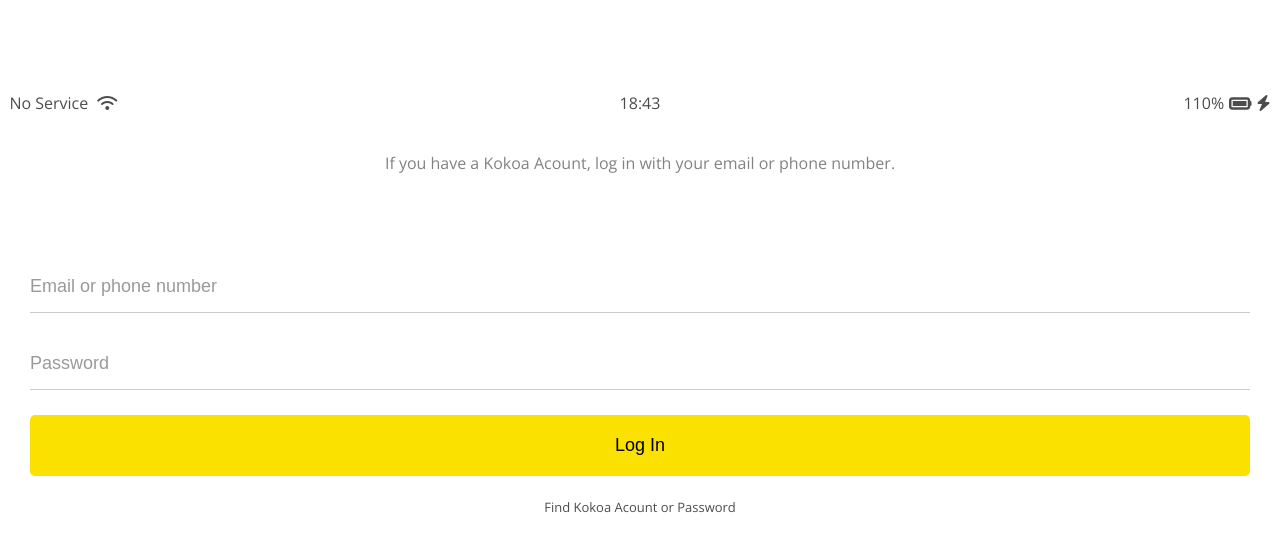
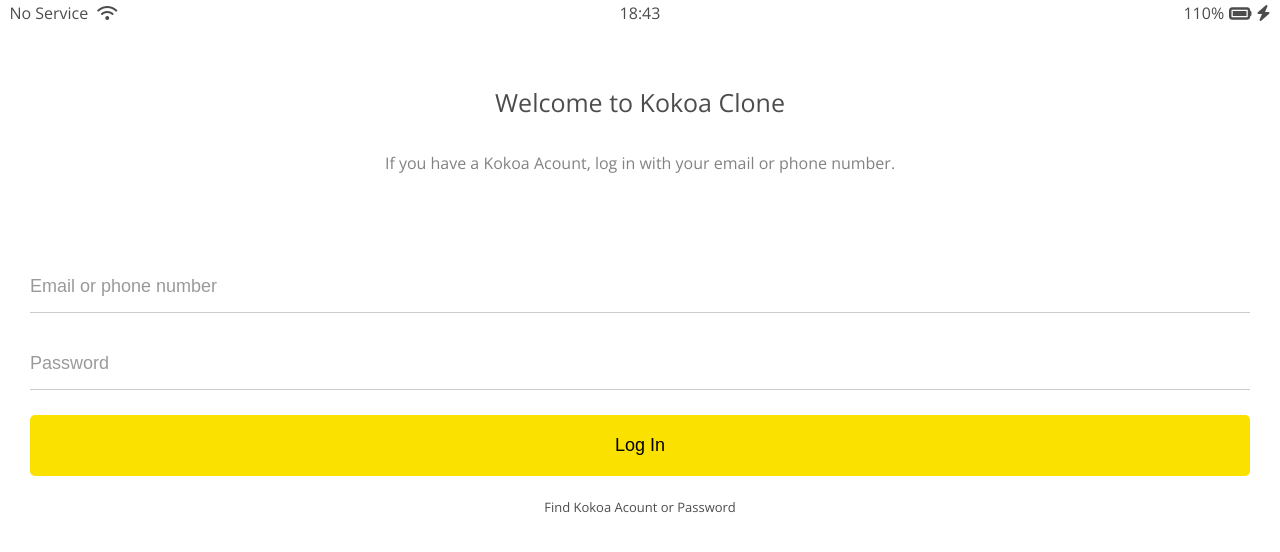
Before and after one commit to pjk0007/Front-End, a plain HTML site: page kakao-clone/index.html in a window 1280 px wide. Shown: the top 552 px of the page. Drawn offline with nearby package versions, Linux system fonts and the light colour scheme.

Commit message:
status-bar v1.0

```diff
--- a/kakao-clone/css/components/status-bar.css
+++ b/kakao-clone/css/components/status-bar.css
@@ -1,7 +1,7 @@
 .status-bar {
   position: fixed;
   width: 100%;
-  box-sizing: border-box;
+  top: 0;
   background-color: white;
 }
 .status-bar__list {
```
